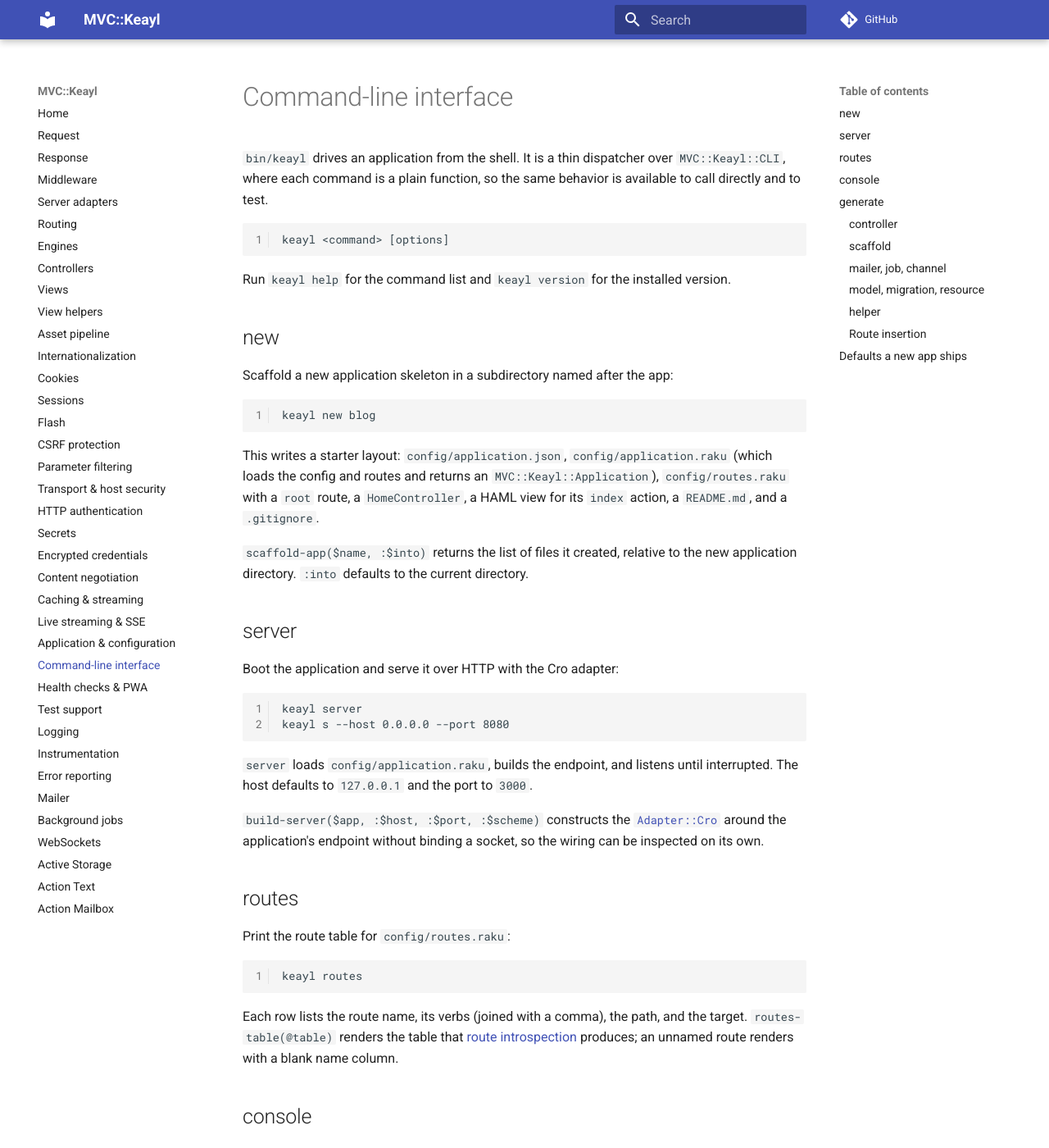
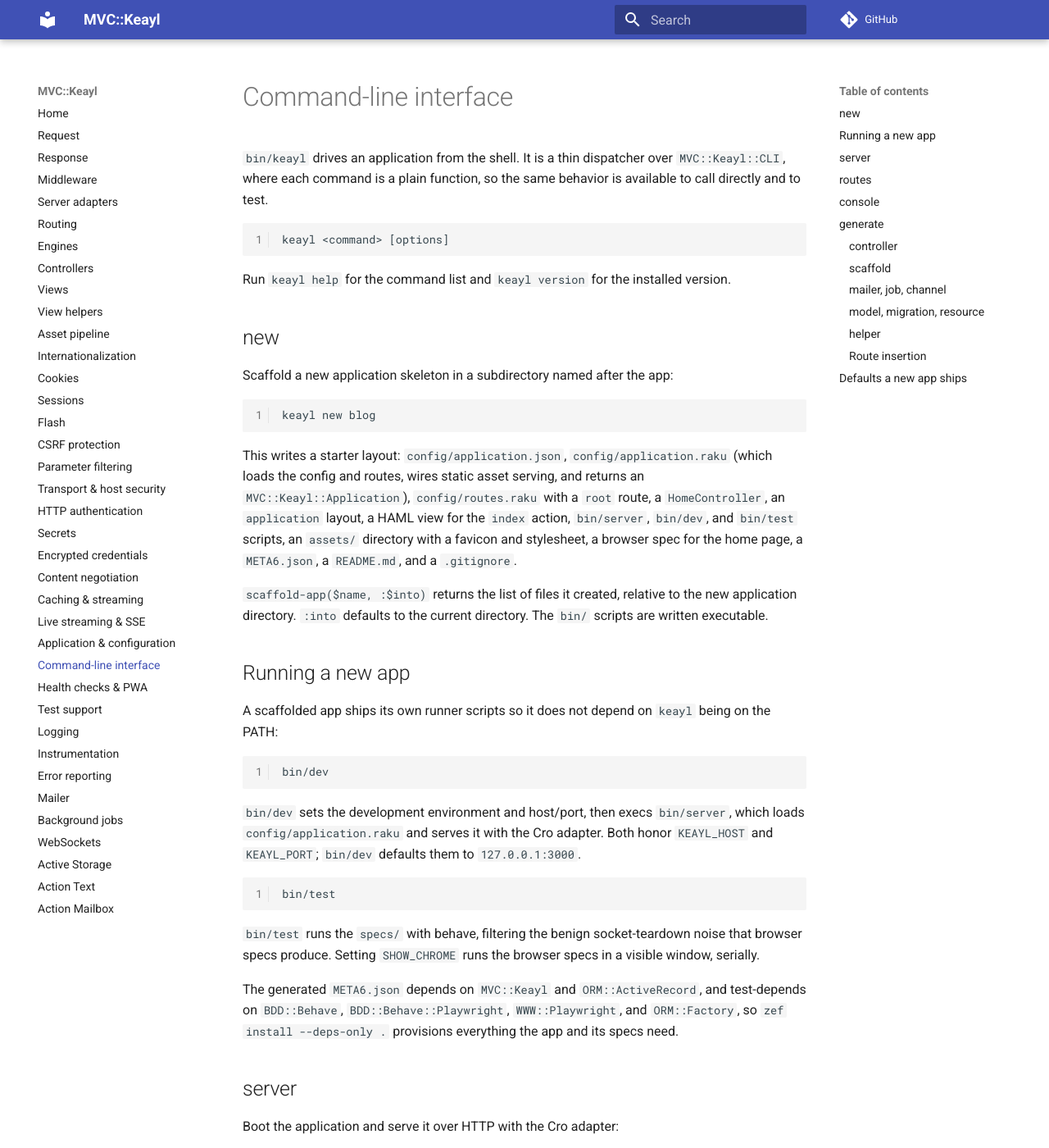
Before and after one commit to gdonald/MVC-Keayl, an MkDocs documentation site: the page built from docs-src/docs/cli.md, in a window 1280 px wide and 1400 px high. Shown: the whole window at 82% size. Built offline with MkDocs 1.6.1 and Material for MkDocs 9.7.7, drawn with Linux system fonts in a browser that asks for light colours; comment, search, counter and statistics services are not loaded; some of the changed text lies outside the part shown.

Commit message:
Improve app generator

````diff
--- a/docs-src/docs/cli.md
+++ b/docs-src/docs/cli.md
@@ -20,12 +20,42 @@ keayl new blog
 ```
 
 This writes a starter layout: `config/application.json`, `config/application.raku`
-(which loads the config and routes and returns an `MVC::Keayl::Application`),
-`config/routes.raku` with a `root` route, a `HomeController`, a HAML view for its
-`index` action, a `README.md`, and a `.gitignore`.
+(which loads the config and routes, wires static asset serving, and returns an
+`MVC::Keayl::Application`), `config/routes.raku` with a `root` route, a
+`HomeController`, an `application` layout, a HAML view for the `index` action,
+`bin/server`, `bin/dev`, and `bin/test` scripts, an `assets/` directory with a
+favicon and stylesheet, a browser spec for the home page, a `META6.json`, a
+`README.md`, and a `.gitignore`.
 
 `scaffold-app($name, :$into)` returns the list of files it created, relative to
-the new application directory. `:into` defaults to the current directory.
+the new application directory. `:into` defaults to the current directory. The
+`bin/` scripts are written executable.
+
+## Running a new app
+
+A scaffolded app ships its own runner scripts so it does not depend on `keayl`
+being on the PATH:
+
+```
+bin/dev
+```
+
+`bin/dev` sets the development environment and host/port, then execs `bin/server`,
+which loads `config/application.raku` and serves it with the Cro adapter. Both
+honor `KEAYL_HOST` and `KEAYL_PORT`; `bin/dev` defaults them to `127.0.0.1:3000`.
+
+```
+bin/test
+```
+
+`bin/test` runs the `specs/` with behave, filtering the benign socket-teardown
+noise that browser specs produce. Setting `SHOW_CHROME` runs the browser specs in
+a visible window, serially.
+
+The generated `META6.json` depends on `MVC::Keayl` and `ORM::ActiveRecord`, and
+test-depends on `BDD::Behave`, `BDD::Behave::Playwright`, `WWW::Playwright`, and
+`ORM::Factory`, so `zef install --deps-only .` provisions everything the app and
+its specs need.
 
 ## server
 
@@ -165,6 +195,10 @@ could not add the routes.
   (`MVC::Keayl::PWAController`).
 - Static exception pages `public/404.html`, `public/422.html`, and
   `public/500.html`.
+- An `application` layout under `app/views/layouts/` that the `HomeController`
+  renders through, linking the generated favicon and stylesheet.
+- `MVC::Keayl::Middleware::Static` prepended to the stack, serving the `assets/`
+  directory under `/assets`.
 
 The health and PWA controllers are registered in the generated
 `config/application.raku`, and the routes are wired in `config/routes.raku`.
````
Also changed, not shown: docs-src/docs/controllers.md (+20 -1 lines), README.md, 11 other files.
